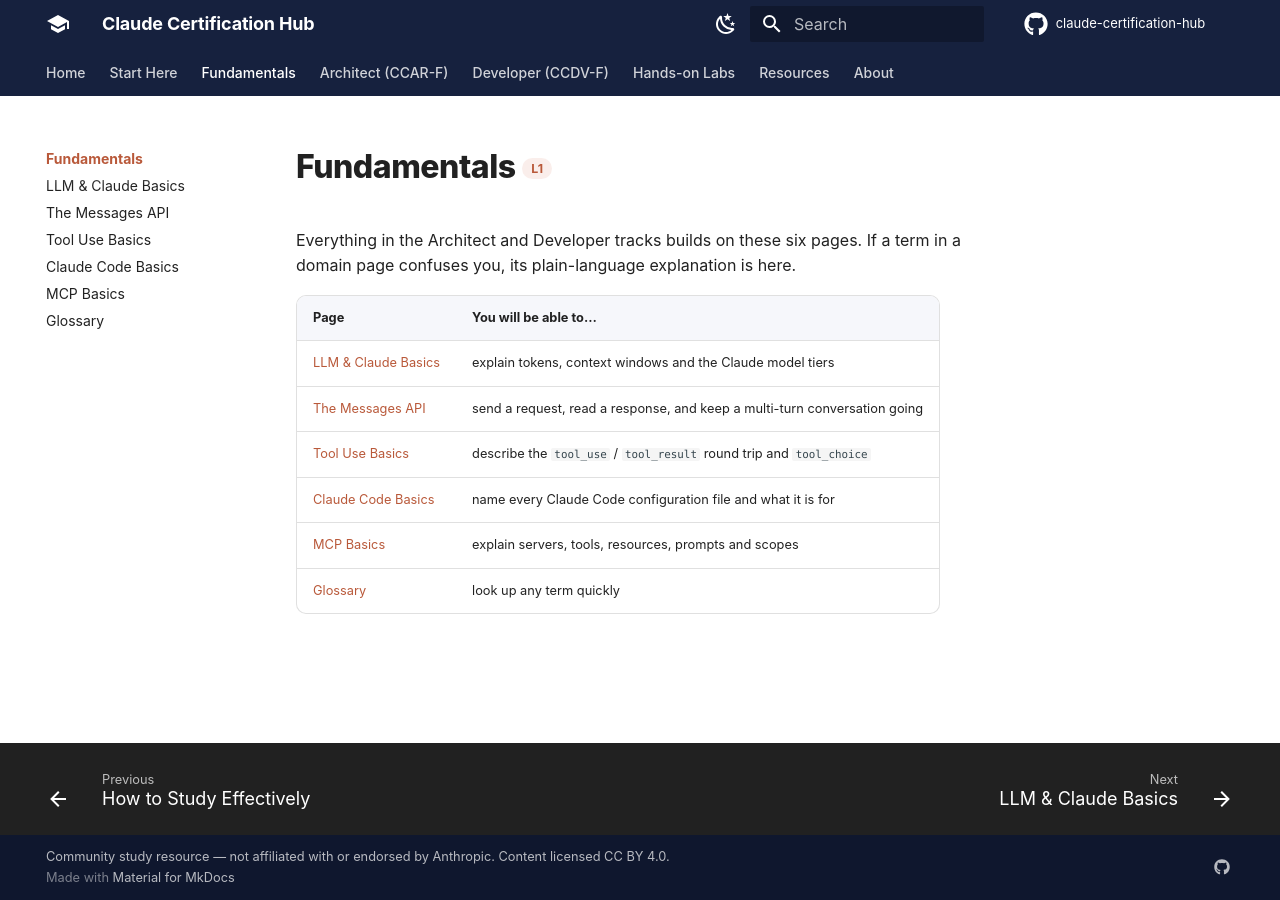
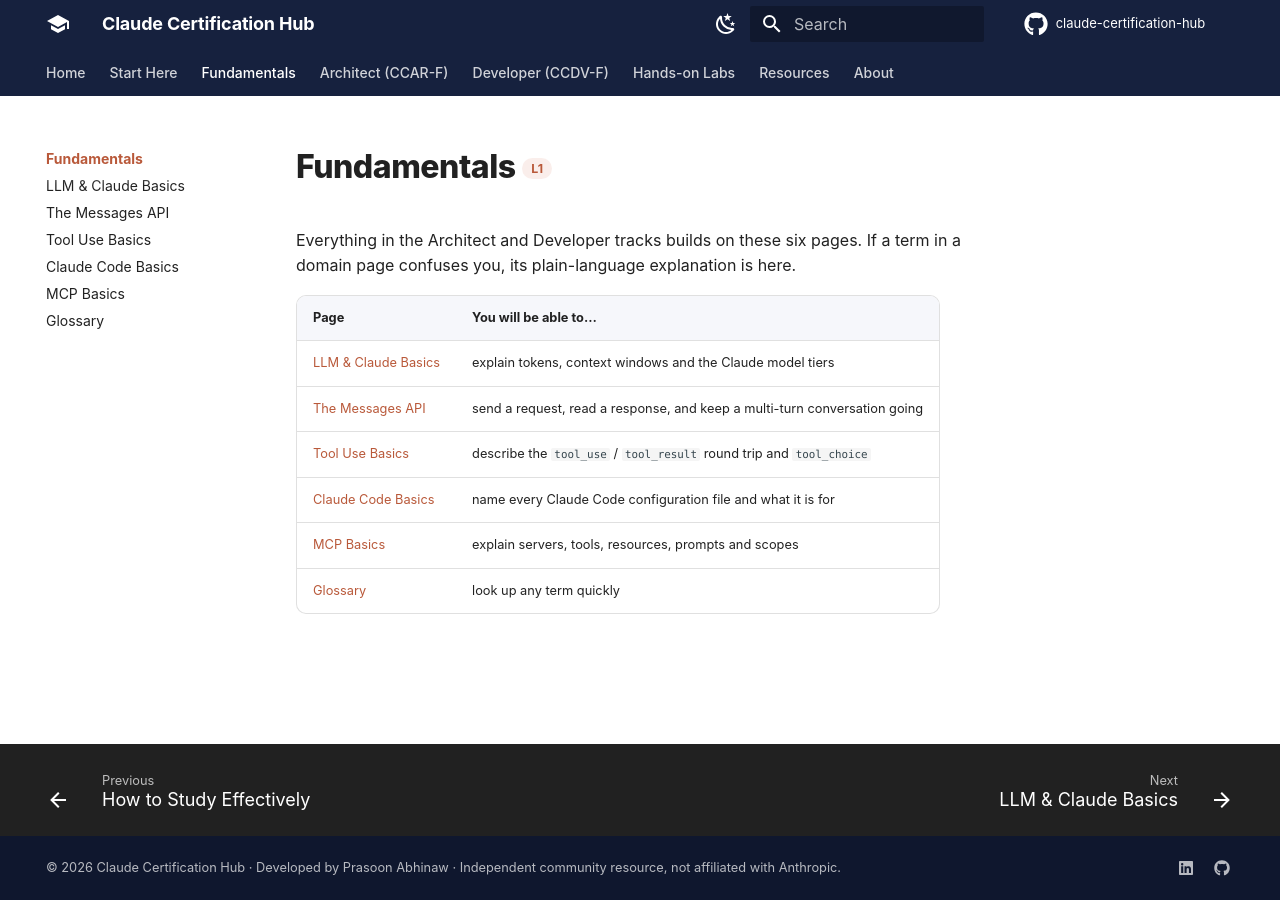
Before and after one commit to pabhinaw/claude-certification-hub, an MkDocs documentation site: the page built from docs/fundamentals/index.md, in a window 1280 px wide. Built offline with MkDocs 1.6.1 and Material for MkDocs 9.7.7, drawn with Linux system fonts in a browser that asks for light colours; comment, search, counter and statistics services are not loaded.

Commit message:
Add files via upload
Update theme settings

```diff
--- a/mkdocs.yml
+++ b/mkdocs.yml
@@ -13,22 +13,24 @@ edit_uri: edit/main/docs/
 
 theme:
   name: material
+  custom_dir: overrides
   language: en
+  font: false            # use system fonts: faster, and no third-party font requests
   icon:
     logo: material/school
     repo: fontawesome/brands/github
   palette:
     - media: "(prefers-color-scheme: light)"
       scheme: default
-      primary: deep orange
-      accent: amber
+      primary: custom
+      accent: custom
       toggle:
         icon: material/weather-night
         name: Switch to dark mode
     - media: "(prefers-color-scheme: dark)"
       scheme: slate
-      primary: deep orange
-      accent: amber
+      primary: custom
+      accent: custom
       toggle:
         icon: material/weather-sunny
         name: Switch to light mode
@@ -38,7 +40,6 @@ theme:
     - navigation.top
     - navigation.footer
     - navigation.indexes
-    - navigation.instant
     - search.suggest
     - search.highlight
     - content.code.copy
@@ -79,14 +80,23 @@ markdown_extensions:
 extra_css:
   - assets/extra.css
 
+extra_javascript:
+  - assets/greeting.js
+
 extra:
+  generator: false
   social:
+    - icon: fontawesome/brands/linkedin
+      link: https://www.linkedin.com/in/pabhinaw/
+      name: Prasoon Abhinaw on LinkedIn
     - icon: fontawesome/brands/github
       link: https://github.com/pabhinaw/claude-certification-hub
+      name: Source on GitHub
 
 copyright: >
-  Community study resource — not affiliated with or endorsed by Anthropic.
-  Content licensed CC BY 4.0.
+  &copy; 2026 Claude Certification Hub &middot; Developed by
+  <a href="https://www.linkedin.com/in/pabhinaw/" target="_blank" rel="noopener">Prasoon Abhinaw</a>
+  &middot; Independent community resource, not affiliated with Anthropic.
 
 nav:
   - Home: index.md
```
